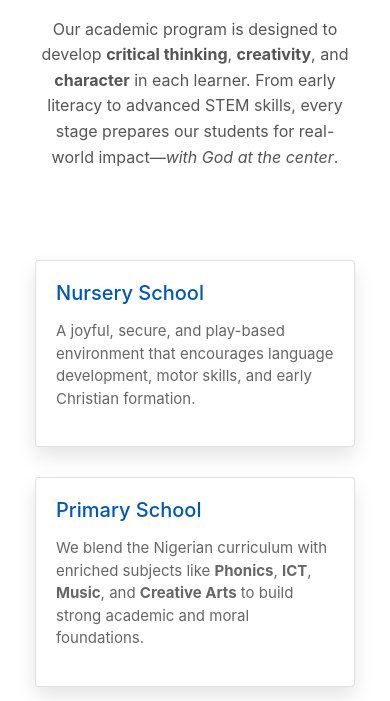
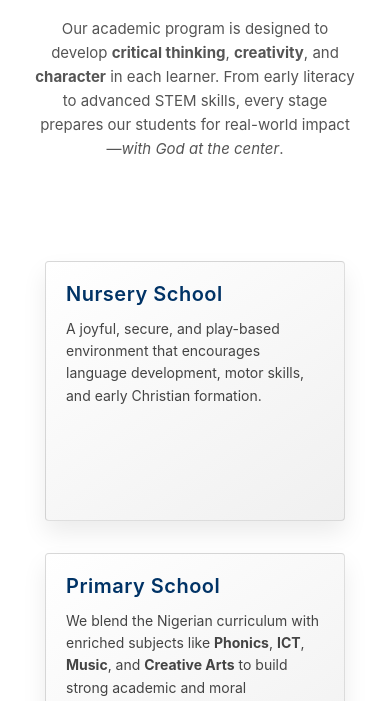
Before and after one commit to Megsow/Gods-Pride-Schools-Website, a plain HTML site: page schools.html in a window 390 px wide. Shown: the part 399-1100 px from the top of the page. Drawn offline with nearby package versions, Linux system fonts and the light colour scheme.

Commit message:
Update styles.css

```diff
--- a/styles.css
+++ b/styles.css
@@ -747,38 +747,55 @@ footer {
 }
 .cards-grid {
   display: grid;
-  grid-template-columns: repeat(auto-fit, minmax(260px, 1fr));
-  gap: 30px;
+  grid-template-columns: repeat(auto-fit, minmax(280px, 1fr));
+  gap: 32px;
+  padding: 10px;
+  align-items: stretch;
 }
+
 .card {
-  background: #fff;
-  border-radius: 10px;
-  padding: 20px;
-  box-shadow: 0 10px 20px rgba(0,0,0,0.1);
-  transition: transform 0.3s ease;
+  background: linear-gradient(145deg, #ffffff, #f0f0f0);
+  border-radius: 16px;
+  padding: 24px;
+  box-shadow: 0 12px 24px rgba(0, 0, 0, 0.08);
+  transition: transform 0.3s ease, box-shadow 0.3s ease;
+  display: flex;
+  flex-direction: column;
+  justify-content: space-between;
+  min-height: 260px;
 }
+
 .card h3 {
-  margin-bottom: 15px;
-  color: #0056b3;
-  font-size: 22px;
+  margin-bottom: 12px;
+  color: #003366;
+  font-size: 24px;
+  font-weight: 600;
+  letter-spacing: 0.5px;
 }
+
 .card p {
-  color: #666;
+  color: #444;
   font-size: 16px;
-  line-height: 1.5;
+  line-height: 1.6;
+  flex-grow: 1;
 }
+
 .card:hover {
-  transform: translateY(-5px);
+  transform: translateY(-8px);
+  box-shadow: 0 16px 32px rgba(0, 0, 0, 0.15);
 }
 
 @media (max-width: 768px) {
   .overview-text {
-    font-size: 16px;
+    font-size: 15px;
+  }
+  .card {
+    padding: 20px;
   }
   .card h3 {
     font-size: 20px;
   }
   .card p {
-    font-size: 15px;
+    font-size: 14px;
   }
 }
```
